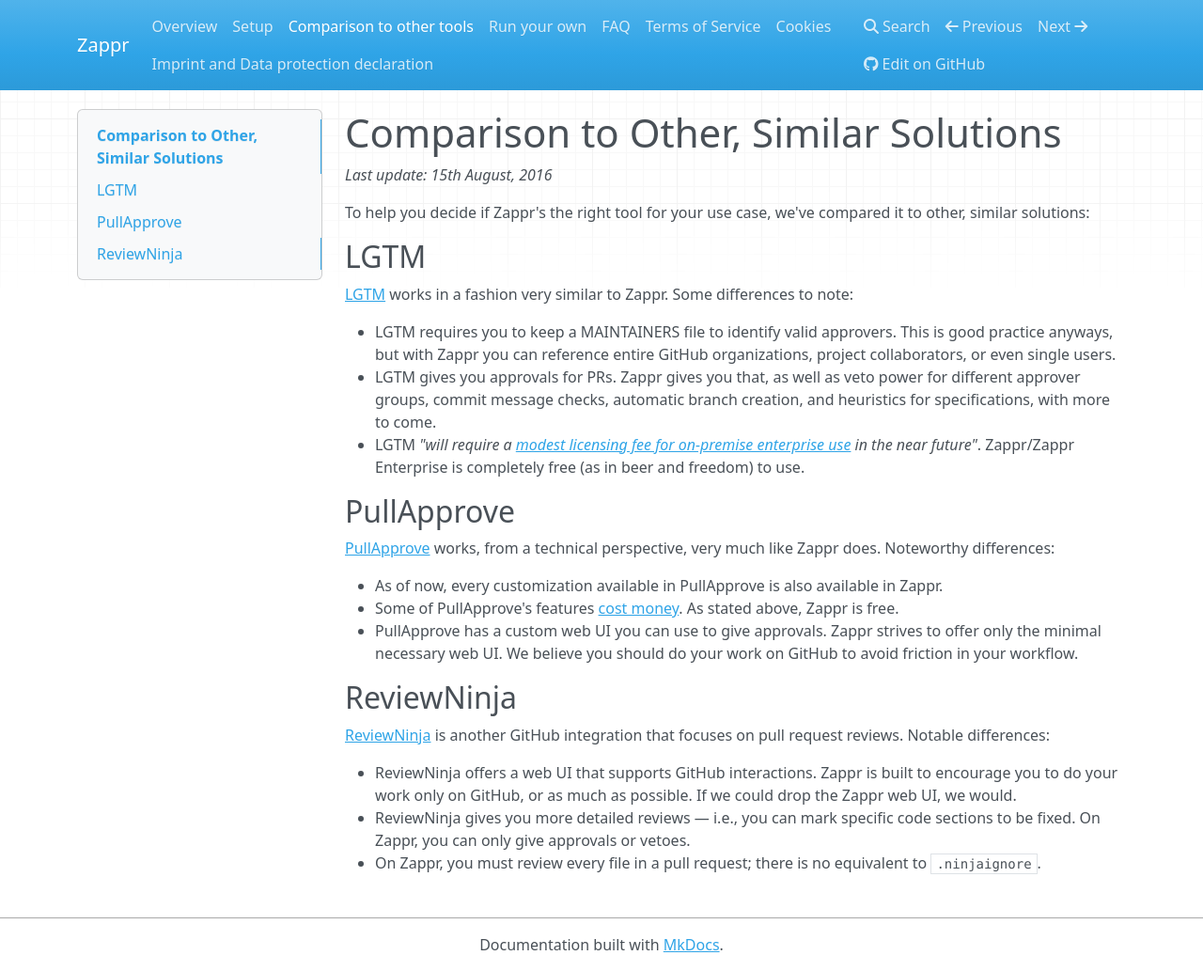
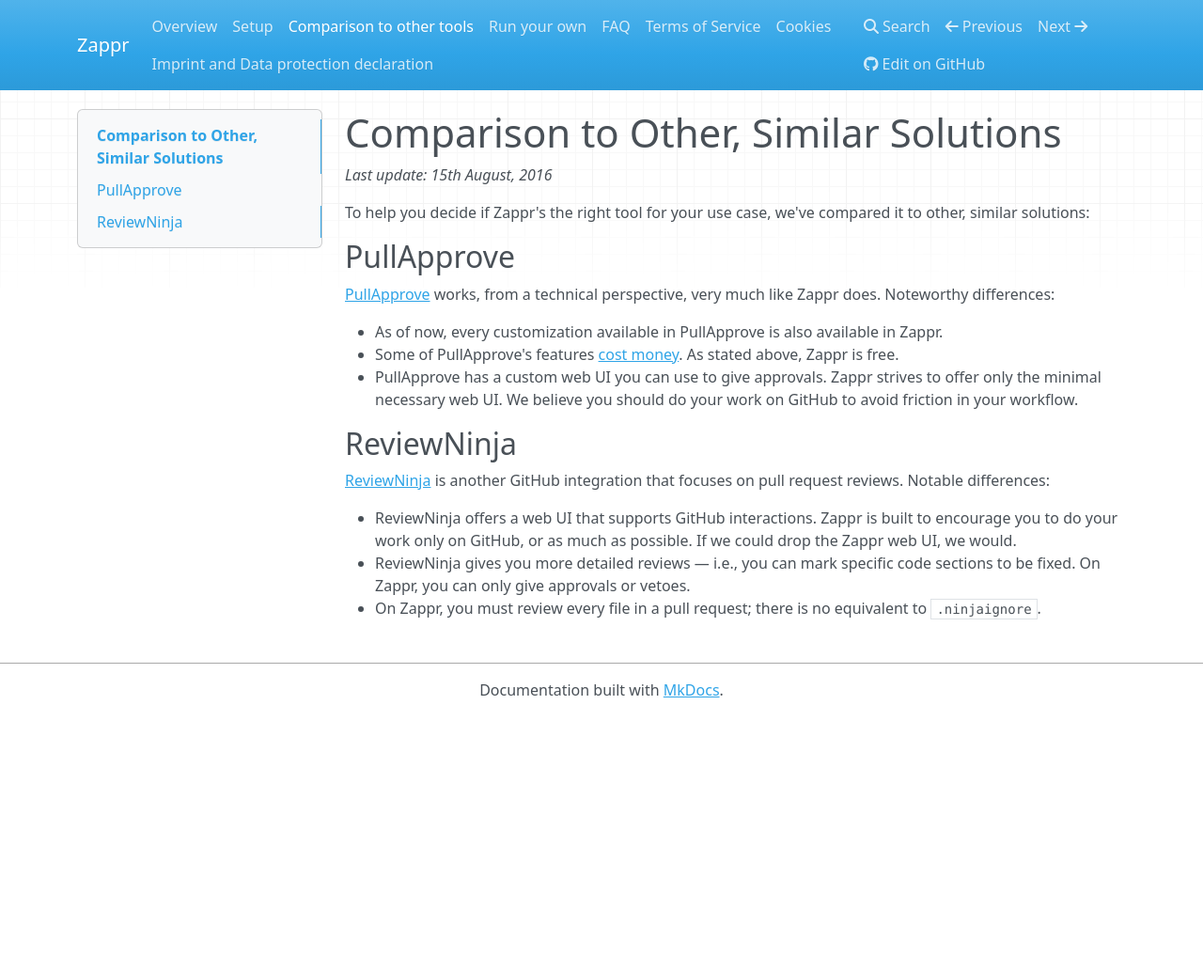
Before and after one commit to zalando/zappr, an MkDocs documentation site: the page built from docs/competitors.md, in a window 1280 px wide and 1033 px high. Shown: the whole window at 94% size. Built offline with MkDocs 1.6.1, drawn with Linux system fonts in a browser that asks for light colours; nearby versions of some CDN libraries; old or Windows-style settings are respelled for this version of MkDocs.

Commit message:
#471 docs: remove lgtm from competitors
they appear to have pivoted

```diff
--- a/docs/competitors.md
+++ b/docs/competitors.md
@@ -3,14 +3,6 @@
 *Last update: 15th August, 2016*
 
 To help you decide if Zappr's the right tool for your use case, we've compared it to other, similar solutions:
-
-## LGTM
-
-[LGTM](https://lgtm.co/docs/overview/) works in a fashion very similar to Zappr. Some differences to note:
-
-* LGTM requires you to keep a MAINTAINERS file to identify valid approvers. This is good practice anyways, but with Zappr you can reference entire GitHub organizations, project collaborators, or even single users.
-* LGTM gives you approvals for PRs. Zappr gives you that, as well as veto power for different approver groups, commit message checks, automatic branch creation, and heuristics for specifications, with more to come.
-* LGTM *"will require a [modest licensing fee for on-premise enterprise use](https://lgtm.co/docs/install/) in the near future"*. Zappr/Zappr Enterprise is completely free (as in beer and freedom) to use.
 
 ## PullApprove
 
```
